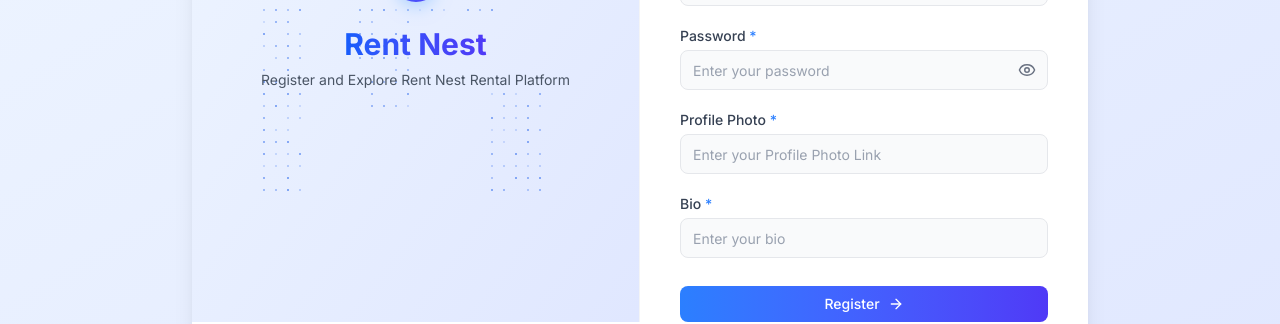
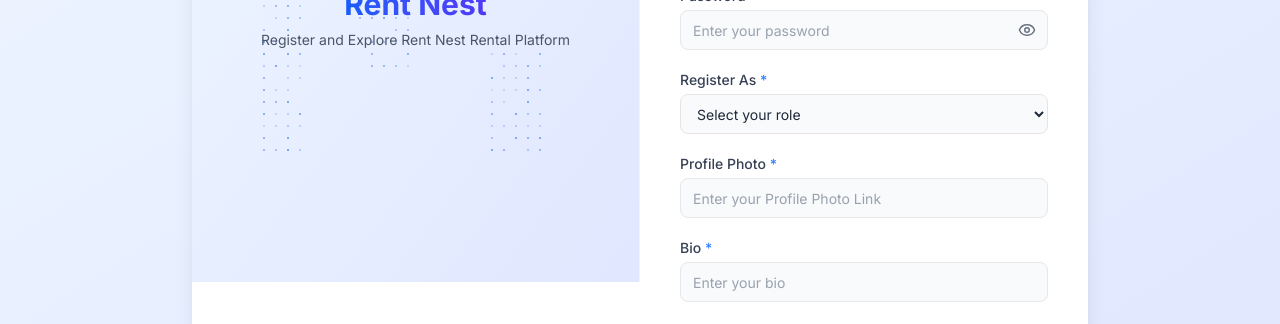
Before and after one commit to monirzkhan/Rent-Nest-Frontend, a Next.js app: page /register in a window 1280 px wide. Shown: the part 414-738 px from the top of the page. Built offline with nearby package versions, Linux system fonts and the light colour scheme; no server answers.

Commit message:
fix: rendering limit from db

```diff
--- a/app/(authGroup)/_actions/registerAction.ts
+++ b/app/(authGroup)/_actions/registerAction.ts
@@ -11,10 +11,11 @@
     const name = formData.get('name')
     const email = formData.get('email')
     const password = formData.get('password')
+    const role = formData.get("role") as "TENANT" | "LANDLORD";
     const profilePhoto = formData.get('profilePhoto')
     const bio = formData.get('bio')
     const payload = {
-        name, email, password, profilePhoto,bio
+        name, email, password, role, profilePhoto,bio
     }
 
     console.log(payload);
--- a/app/(authGroup)/_components/LoginForm.tsx
+++ b/app/(authGroup)/_components/LoginForm.tsx
@@ -147,8 +147,12 @@
     const canvas = canvasRef.current;
     if (!canvas) return;
 
-    const ctx = canvas.getContext("2d");
-    if (!ctx) return;
+    const context = canvas.getContext("2d");
+    if (!context) return;
+
+    const ctx = context;
+    // const ctx = canvas.getContext("2d");
+    // if (!ctx) return;
 
     const dots = generateDots(dimensions.width, dimensions.height);
     let animationFrameId: number;
@@ -245,15 +249,15 @@
 
 const SignInCard = () => {
   const [state, action, pending] = useActionState(loginAction, false)
-   useEffect(()=> {
-        if(!state) return;
+  useEffect(() => {
+    if (!state) return;
 
     // if(state.success){
     //     toast.success(state.message || "Login Successful");
     //     // router.push("/dashboard")
     // }
 
-        if(!state.success){
+    if (!state.success) {
       toast.error(state.message || "Login failed");
     }
   }, [state]);
--- a/app/(authGroup)/_components/RegisterForm.tsx
+++ b/app/(authGroup)/_components/RegisterForm.tsx
@@ -148,8 +148,13 @@
         const canvas = canvasRef.current;
         if (!canvas) return;
 
-        const ctx = canvas.getContext("2d");
-        if (!ctx) return;
+        const context = canvas.getContext("2d");
+        if (!context) return;
+
+        const ctx = context;
+
+        // const ctx = canvas.getContext("2d");
+        // // if (!ctx) return;
 
         const dots = generateDots(dimensions.width, dimensions.height);
         let animationFrameId: number;
@@ -411,7 +416,31 @@
                                     </button>
                                 </div>
                             </div>
-                             <div>
+                            {/* //Declare Role */}
+                            <div>
+                                <label
+                                    htmlFor="role"
+                                    className="block text-sm font-medium text-gray-700 mb-1"
+                                >
+                                    Register As <span className="text-blue-500">*</span>
+                                </label>
+
+                                <select
+                                    id="role"
+                                    name="role"
+                                    required
+                                    className="flex h-10 w-full rounded-md border bg-gray-50 px-3 py-2 text-sm text-gray-800 focus:outline-none focus:ring-2 focus:ring-blue-500"
+                                    defaultValue=""
+                                >
+                                    <option value="" disabled>
+                                        Select your role
+                                    </option>
+                                    <option value="TENANT">Tenant</option>
+                                    <option value="LANDLORD">Landlord</option>
+                                </select>
+                            </div>
+
+                            <div>
                                 <label htmlFor="ProfilePhoto" className="block text-sm font-medium text-gray-700 mb-1">
                                     Profile Photo <span className="text-blue-500">*</span>
                                 </label>
@@ -425,7 +454,7 @@
                                     className="bg-gray-50 border-gray-200 placeholder:text-gray-400 text-gray-800 w-full focus:border-blue-500 focus:ring-blue-500"
                                 />
                             </div>
-                             <div>
+                            <div>
                                 <label htmlFor="Bio" className="block text-sm font-medium text-gray-700 mb-1">
                                     Bio <span className="text-blue-500">*</span>
                                 </label>
--- a/app/(publicGroup)/_components/featurePropertyList.tsx
+++ b/app/(publicGroup)/_components/featurePropertyList.tsx
@@ -11,7 +11,7 @@
             <div className='text-center text-4xl font-semibold '>
                 <h1>Browse Properties and Rent</h1>
             </div>
-            <div className='grid grid-cols-3 gap-4'>
+            <div className='grid md:grid-cols-3 grid-cols-1   gap-4'>
                 {
                     properties.data.map((property: any) => (
                         <PropertyCard key={property.id} property={property}></PropertyCard>
--- a/app/(publicGroup)/_components/homeBanner.tsx
+++ b/app/(publicGroup)/_components/homeBanner.tsx
@@ -5,10 +5,10 @@
 
 const HomeBanner = () => {
     return (
-        <div className='flex w-11/12 mx-auto justify-between items-center space-y-4'>
+        <div className='md:flex w-11/12 mx-auto justify-between items-center space-y-4'>
             <div className='space-y-4'>
-                <h1 className='text-5xl font-extrabold text-accent-foreground'>Executive-Grade Rentals for Every Journey</h1>
-                <p className='text-xl italic text-primary'>Whether traveling for business or leisure, LuxeStay provides fully-furnished, stylish properties in prime locations — so you feel at home, wherever you go.</p>
+                <h1 className='text-xl  md:text-5xl font-extrabold text-accent-foreground'>Executive-Grade Rentals for Every Journey</h1>
+                <p className='text-sm md:text-xl italic text-primary'>Whether traveling for business or leisure, LuxeStay provides fully-furnished, stylish properties in prime locations — so you feel at home, wherever you go.</p>
                 <Link href={"/properties"}>
                 <Button>Browse Properties</Button>
                 </Link>
--- a/components/shared/properyCard.tsx
+++ b/components/shared/properyCard.tsx
@@ -44,7 +44,7 @@
                         </div>
 
                         <div className="front-content">
-                            <small className="badge">FOR RENT</small>
+                            <small className="badge">{property.status}</small>
 
                             <div className="description space-y-3">
                                 <div className="title ">
```
Also changed, not shown: 1 other file (tests, documents, lock files or other folders). Lines whose indentation alone changed are shown as unchanged.
